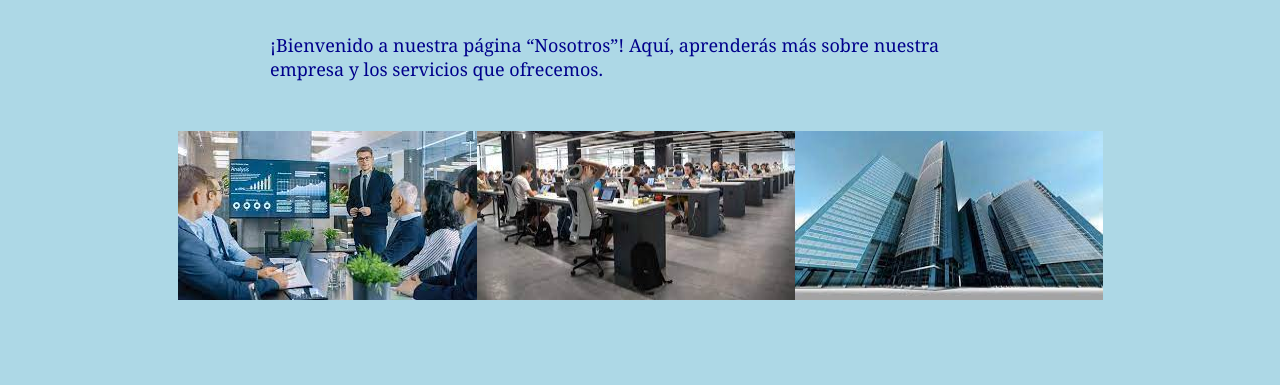
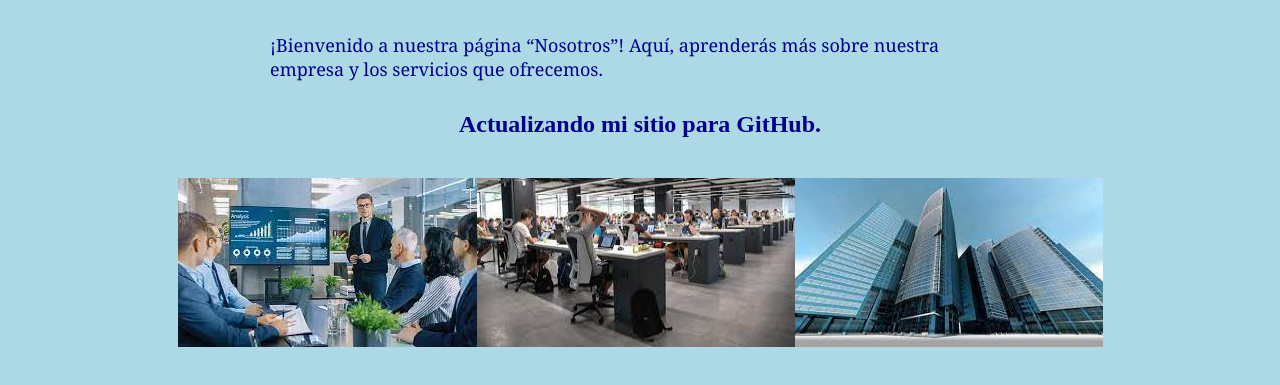
Before and after one commit to inter-conex/miprimerapagina, a plain HTML site: page nosotros.html in a window 1280 px wide. Shown: the part 165-550 px from the top of the page. Drawn offline with Linux system fonts and the light colour scheme.

Commit message:
mi primera confirmación de actualización

```diff
--- a/css/styles.css
+++ b/css/styles.css
@@ -153,3 +153,7 @@ footer {
 iframe video {
     max-width: 90%;
 }
+
+.greeting {
+    text-align: center;
+}
--- a/nosotros.html
+++ b/nosotros.html
@@ -10,9 +10,9 @@
 </head>
 
 <body>
-    <div class="container-nav">
+    <header class="container-nav">
         <nav class="navbar" role="navigation">
-            <a href="#" class="brand">Mi página web</a>
+            <a href="index.html" class="brand">Mi página web</a>
             <ul class="nav-links">
                 <li><a href="index.html">Inicio</a></li>
                 <li><a href="servicios.html">Servicios</a></li>
@@ -20,12 +20,15 @@
             </ul>
         </nav>
         <button class="button-menu-toggle">Menu</button>
-    </div>
-    <div class="container">
+    </header>
+    <main class="container">
         <h1>Nosotros</h1>
         <p>¡Bienvenido a nuestra página “Nosotros”! Aquí, aprenderás más sobre nuestra empresa y los servicios que
             ofrecemos.</p>
-    </div>
+        <div class="greeting">
+            <h2>Actualizando mi sitio para GitHub.</h2>
+        </div>
+    </main>
     <div class="img-container">
         <img src="img/Analizando.jpeg" alt="Reunion de trabajo con el equipo" />
         <img src="img/trabajando.jpeg" alt="Nuestra area de trabajo" />
```
Also changed, not shown: contacto.html (+1 -1 lines), servicios.html (+1 -1 lines).
